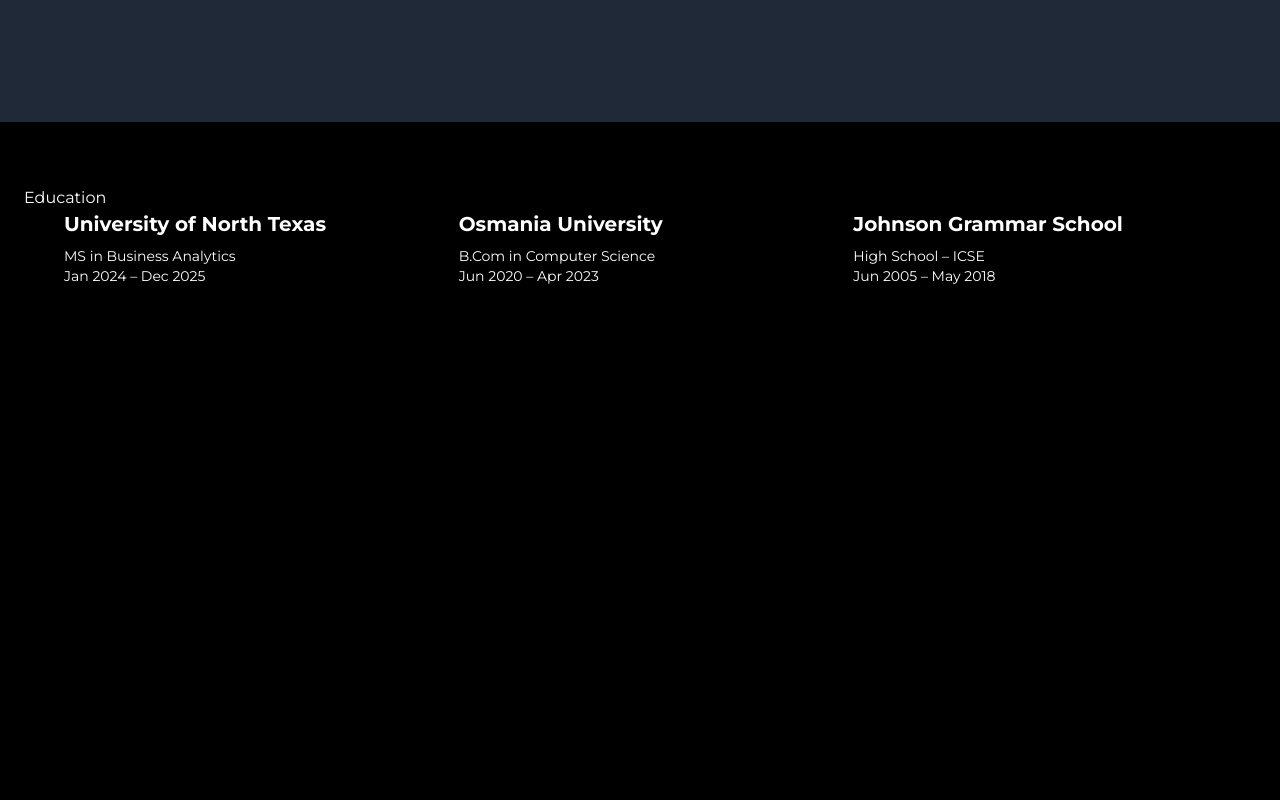
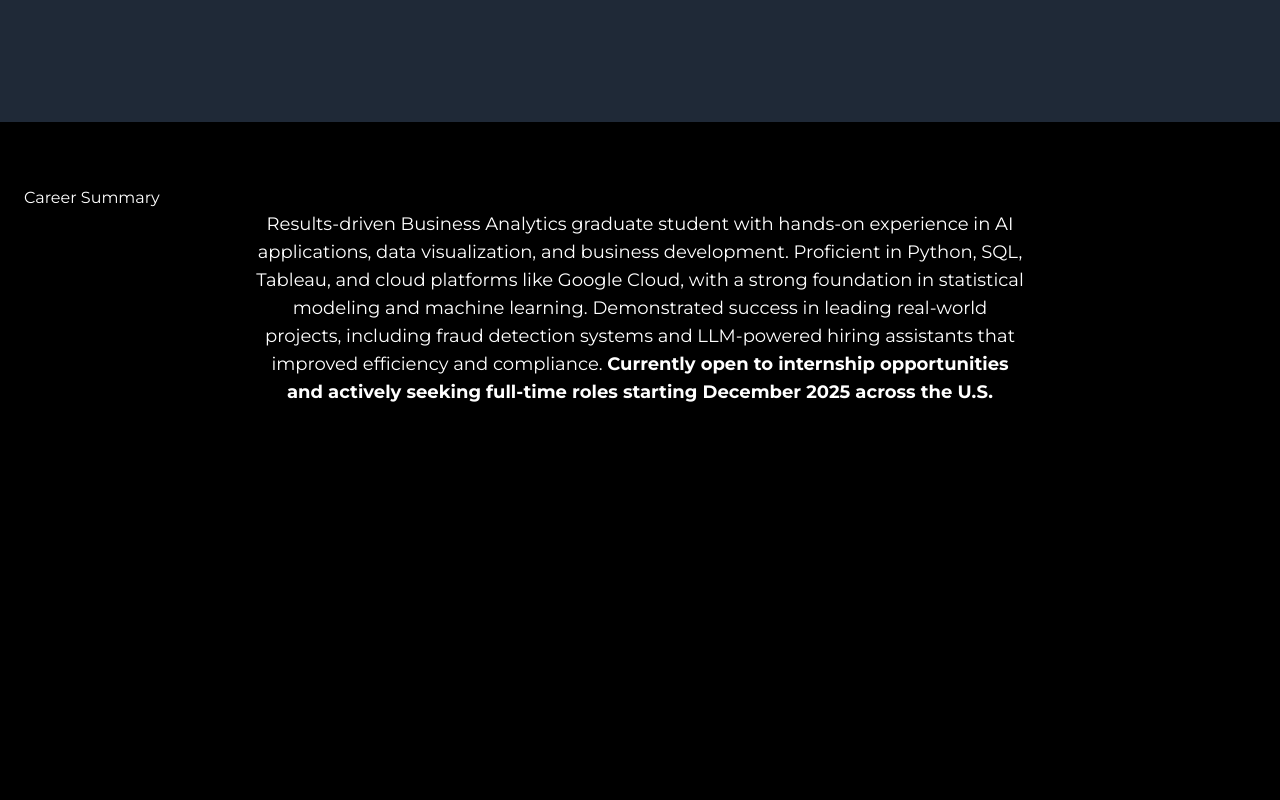
Before and after one commit to harshi1744/harshithasreiya.github.io, a plain HTML site: page index.html in a window 1280 px wide. Shown: the part 3100-3900 px from the top of the page. Drawn offline with nearby package versions, Linux system fonts and the light colour scheme.

Commit message:
Update index.html

```diff
--- a/index.html
+++ b/index.html
@@ -138,6 +138,16 @@
   </div>
 </section>
 
+  <section id="career" class="min-h-screen px-6 py-16 bg-black">
+  <h2 class="section-title">Career Summary</h2>
+  <div class="max-w-3xl mx-auto text-center">
+<p class="text-lg">
+  Results-driven Business Analytics graduate student with hands-on experience in AI applications, data visualization, and business development. Proficient in Python, SQL, Tableau, and cloud platforms like Google Cloud, with a strong foundation in statistical modeling and machine learning. Demonstrated success in leading real-world projects, including fraud detection systems and LLM-powered hiring assistants that improved efficiency and compliance. <strong>Currently open to internship opportunities and actively seeking full-time roles starting December 2025 across the U.S.</strong>
+</p>
+  </div>
+</section>
+
+
    <!-- Education Section -->
 
   <section id="education" class="min-h-screen px-6 py-16">
```
